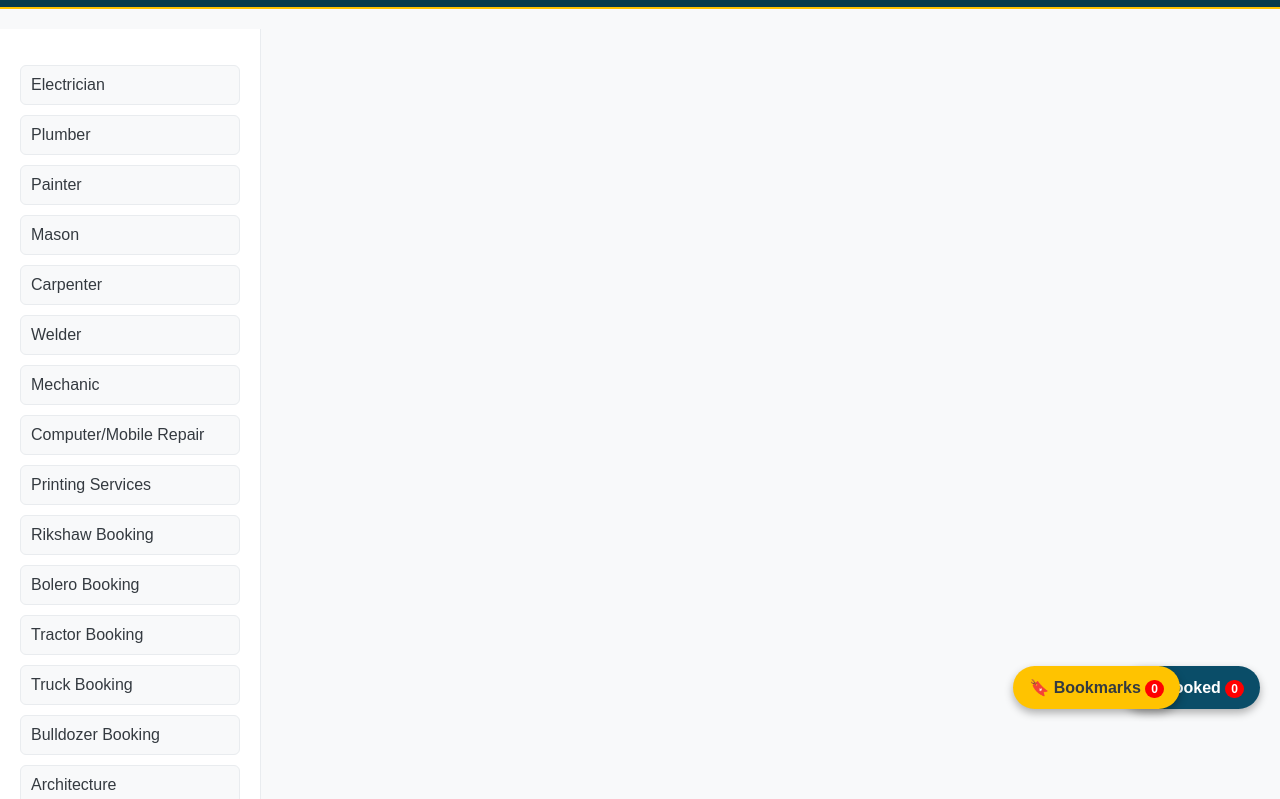
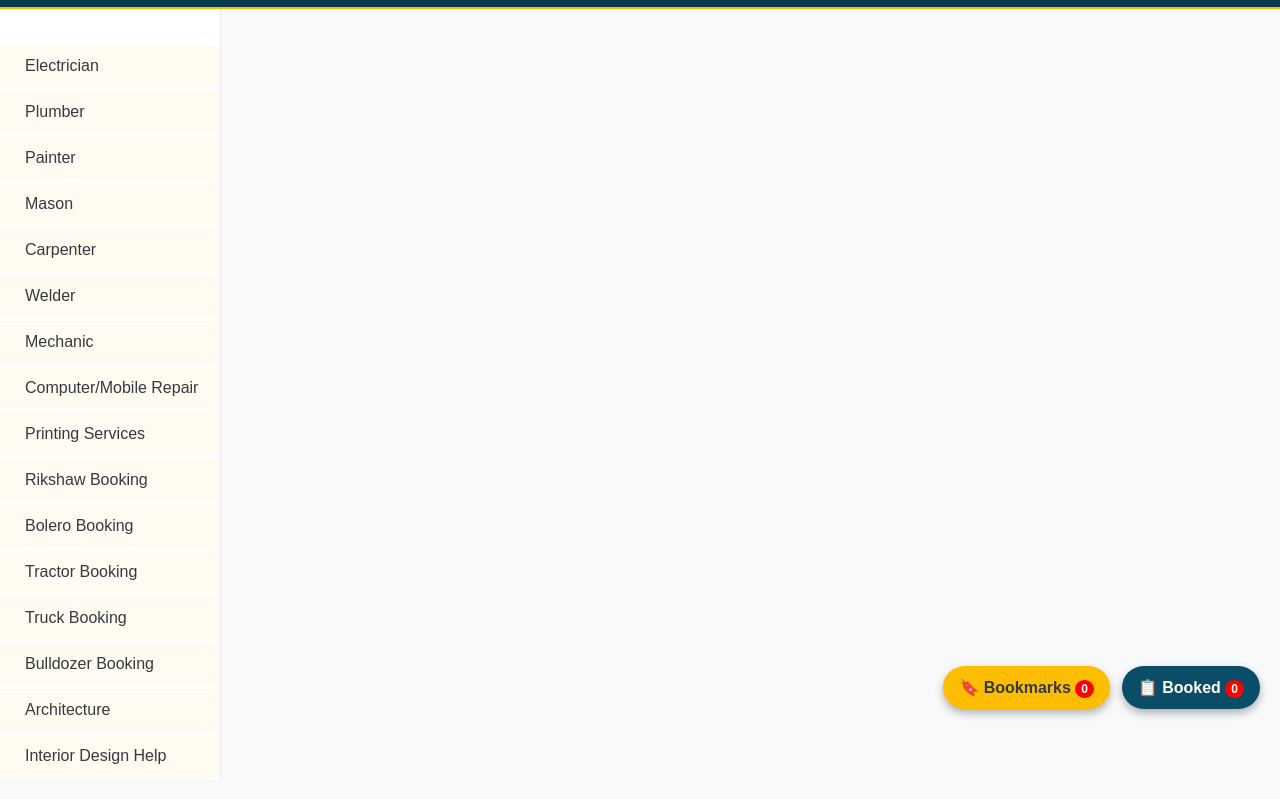
Before and after one commit to mahammadsamiparande23/TakeMi, a plain HTML site: page client/malkservices.html in a window 1280 px wide. Shown: the part 71-870 px from the top of the page. Drawn offline with Linux system fonts and the light colour scheme.

Commit message:
Updated project with latest changes

```diff
--- a/client/css/malkservices.css
+++ b/client/css/malkservices.css
@@ -1,19 +1,22 @@
-/* --- Global Color Variables for MalkServices (Teal-Blue Palette) --- */
+/* --- Global Color Variables for MalkServices (Refined Teal-Blue/Earthy Palette) --- */
 :root {
-    --primary-teal-blue: #0A4D68;   /* Deep Blue with Teal (Main Color) */
-    --secondary-dark-blue: #1B3A4B; /* Rich Dark Blue (Borders/Accents) */
-    --header-slate-navy: #073B4C;   /* Darker Navy (Header Background) */
-    --accent-gold: #FFC300;         /* Warm Gold/Yellow (CTA/Highlights) */
-    --bg-light: #F8F9FA;            /* Very Light Grey/Off-White (Body Background) */
-    --text-dark: #343A40;           /* Dark Text */
-    --border-light: #E9ECEF;        /* Light Grey Border */
+    --primary-teal-blue: #0A4D68;       /* Deep Blue with Teal (CTA/Main Buttons) */
+    --header-slate-navy: #073B4C;       /* Darker Navy (Header Background) */
+
+    /* New Earthy Accent Colors based on your image */
+    --accent-yellow: #FFBD00;           /* Warm Yellow for major highlights (Floating Buttons) */
+    --category-hover-highlight: #FFC35A; /* Warm Yellow for category item hover */
+    --category-bg: #FFFBF0;             /* Soft Cream White for category item background */
+
+    --bg-light: #F8F9FA;                /* Very Light Grey/Off-White (Body Background) */
+    --text-dark: #343A40;               /* Dark Text */
+    --border-light: #E9ECEF;            /* Light Grey Border */
 }
 
 /* General Layout */
 body {
     margin: 0;
     font-family: Arial, sans-serif;
-    /* Applying the new light background color */
     background-color: var(--bg-light);
     color: var(--text-dark);
 }
@@ -22,14 +25,12 @@ body {
 header {
     position: sticky;
     top: 0;
-    /* Applying the darkest blue for header background */
     background: var(--header-slate-navy);
     padding: 10px 20px;
     display: flex;
     align-items: center;
     justify-content: space-between;
-    /* Gold accent line below header */
-    border-bottom: 2px solid var(--accent-gold);
+    border-bottom: 2px solid var(--accent-yellow);
     z-index: 100;
 }
 
@@ -59,7 +60,6 @@ header #searchInput {
 header button {
     padding: 8px 12px;
     font-size: 18px;
-    /* Primary Teal-Blue for search buttons */
     background-color: var(--primary-teal-blue);
     color: white;
     border: none;
@@ -68,7 +68,7 @@ header button {
     margin-left: 5px;
 }
 header button:hover {
-    background-color: #083c50; /* Slightly darker hover */
+    background-color: #083c50;
 }
 
 nav ul {
@@ -81,26 +81,25 @@ nav ul {
 
 nav a {
     text-decoration: none;
-    /* White links on dark header */
     color: white;
     font-weight: bold;
     transition: color 0.3s;
 }
 
 nav a:hover {
-    color: var(--accent-gold); /* Gold on hover */
+    color: var(--accent-yellow);
 }
 
-/* --- Main Content Layout --- */
+/* --- Main Content Layout & Sidebar --- */
 .container {
     display: flex;
-    min-height: calc(100vh - 70px); /* Adjust height for sticky header */
+    min-height: calc(100vh - 70px);
 }
 
 .sidebar {
     width: 220px;
     background: white;
-    padding: 20px;
+    padding: 20px 0;
     border-right: 1px solid var(--border-light);
     position: sticky;
     top: 70px;
@@ -114,22 +113,20 @@ nav a:hover {
 }
 
 .categories li {
-    /* Use the light background for a subtle lift */
-    background: var(--bg-light);
-    padding: 10px;
-    margin-bottom: 10px;
-    border-radius: 6px;
-    display: flex;
-    align-items: center;
-    gap: 10px;
+    background: var(--category-bg);
+    padding: 12px 20px;
+    margin-bottom: 4px;
     cursor: pointer;
-    border: 1px solid var(--border-light);
-    transition: background 0.3s;
+    transition: background 0.2s, color 0.2s;
+    font-weight: 500;
+    color: var(--text-dark);
+    border-left: 5px solid transparent;
 }
 
 .categories li:hover {
-    background: #e6f7ff; /* Light blue tint on hover */
-    border-color: var(--primary-teal-blue);
+    background: var(--category-hover-highlight);
+    color: var(--header-slate-navy);
+    border-left: 5px solid var(--primary-teal-blue);
 }
 
 /* Service Grid */
@@ -155,26 +152,12 @@ nav a:hover {
     box-shadow: 0 4px 12px rgba(0,0,0,0.15);
 }
 
-.service-card img {
-    width: 100%;
-    height: 150px;
-    object-fit: cover;
-    border-radius: 5px;
-}
-
 .service-card h3 {
     margin: 10px 0 5px;
-    color: var(--primary-teal-blue); /* Title color */
-}
-
-.service-card p {
-    font-size: 0.9em;
-    color: var(--text-dark);
-    margin: 5px 0;
+    color: var(--primary-teal-blue);
 }
 
 .service-card button {
-    /* Primary Teal-Blue for the booking CTA */
     background: var(--primary-teal-blue);
     color: white;
     border: none;
@@ -192,7 +175,6 @@ nav a:hover {
 
 /* --- Floating Action Buttons (Booked & Bookmarks) --- */
 .section-actions {
-    /* This container section is no longer strictly needed */
     position: relative;
     text-align: right;
     padding: 10px 20px;
@@ -202,27 +184,30 @@ nav a:hover {
 .floating-action {
     position: fixed;
     bottom: 20px;
-    /* Primary Teal-Blue for the main action */
-    background-color: var(--primary-teal-blue);
-    color: white;
     padding: 12px 16px;
     border-radius: 50px;
     text-decoration: none;
     font-weight: bold;
     box-shadow: 0 4px 8px rgba(0,0,0,0.3);
     z-index: 1000;
+
+    /* FIX: Ensure separation by adding horizontal margin */
+    margin-left: 10px;
 }
 
-/* Booked (Default right position) */
+/* Booked (Kept close to the edge - uses Primary Teal Blue) */
 .floating-action[href="booked.html"] {
     right: 20px;
+    background-color: var(--primary-teal-blue);
+    color: white;
 }
 
-/* Bookmarks (Accent color) */
+/* Bookmarks (Moved further left - uses Accent Yellow) */
 .floating-action[href="bookmarks.html"] {
-    right: 130px;
-    background-color: var(--accent-gold) !important;
-    color: var(--text-dark); /* Dark text on bright gold */
+    /* Adjusted spacing to accommodate the margin and ensure a large gap */
+    right: 170px;
+    background-color: var(--accent-yellow) !important;
+    color: var(--text-dark);
 }
 
 /* Badge styling cleanup */
--- a/client/malkservices.html
+++ b/client/malkservices.html
@@ -35,16 +35,6 @@
     </nav>
 </header>
 
-<div class="section-actions">
-  <a href="booked.html" class="floating-action" style="right: 20px;">
-    📋 Booked <span class="booked-count" style="background:red; color:white; padding:2px 6px; border-radius:12px; font-size:12px;">0</span>
-  </a>
-
-  <a href="bookmarks.html" class="floating-action" style="right: 100px; background-color: #ff9900;">
-    🔖 Bookmarks <span class="bookmark-count" style="background:red; color:white; padding:2px 6px; border-radius:12px; font-size:12px;">0</span>
-  </a>
-</div>
-
 <div class="container">
     <aside class="sidebar">
         <ul class="categories">
@@ -76,9 +66,17 @@
     </aside>
 
     <main class="service-area" id="serviceArea">
-    <!-- Services will appear here dynamically -->
         </main>
 </div>
+
+<a href="bookmarks.html" class="floating-action" style="right: 170px;">
+    🔖 Bookmarks <span class="bookmark-count">0</span>
+</a>
+
+<a href="booked.html" class="floating-action" style="right: 20px;">
+    📋 Booked <span class="booked-count">0</span>
+</a>
+
 
 <script src="js/malkservices.js"></script>
 </body>
```
Lines whose indentation alone changed are shown as unchanged.
